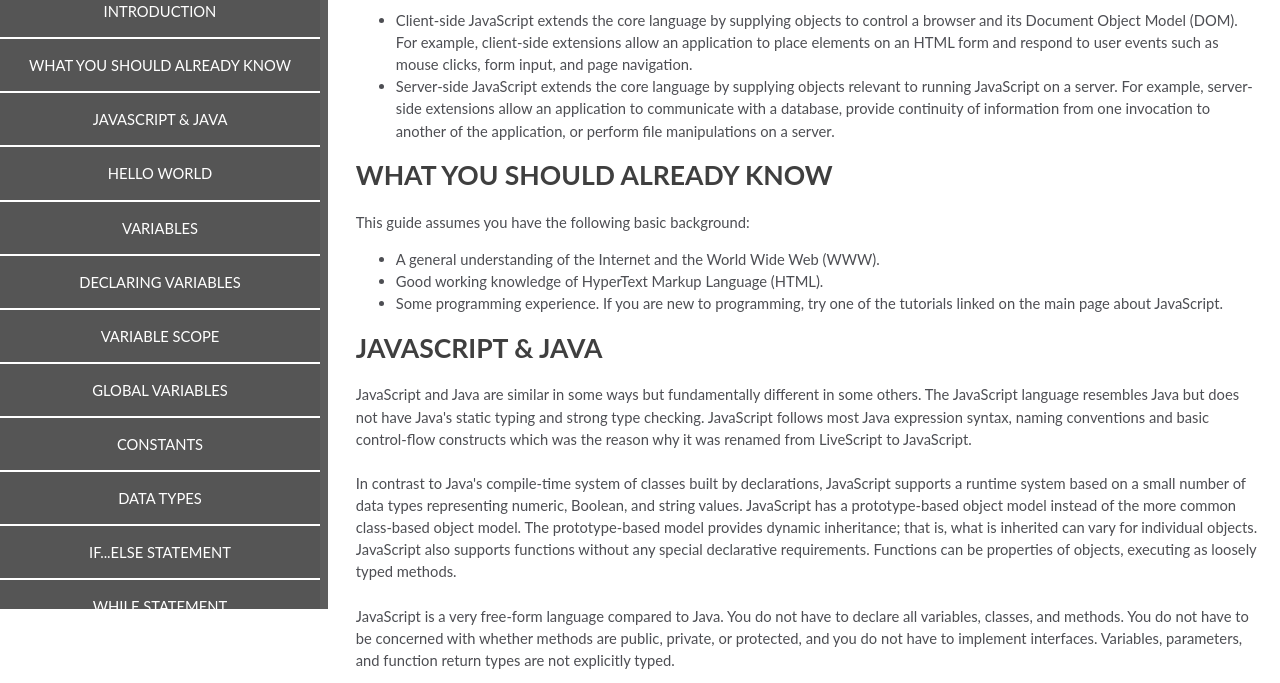
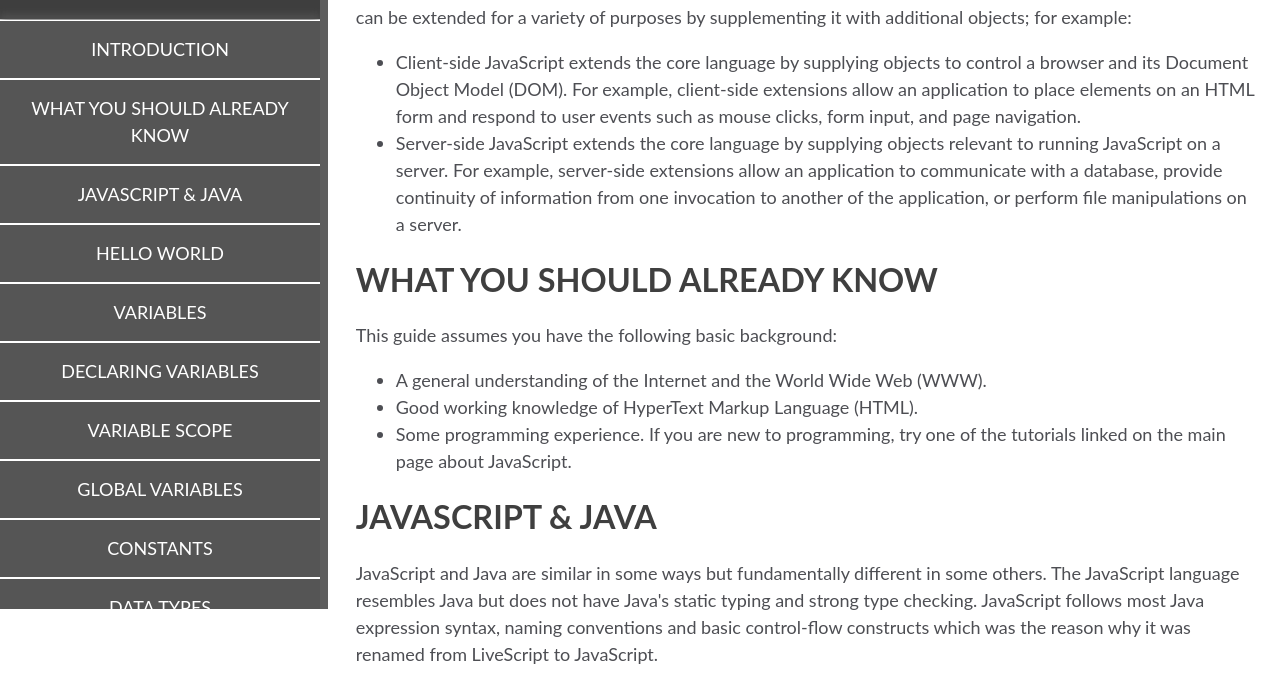
Before and after one commit to iam-idi/Javascript-documentation, a plain HTML site: page index.html in a window 1280 px wide. Shown: the part 191-874 px from the top of the page. Drawn offline with Linux system fonts and the light colour scheme.

Commit message:
TF did i did sef?

```diff
--- a/styles.css
+++ b/styles.css
@@ -8,7 +8,7 @@ html, body {
   font-family: lato, montserrat, arial;
   line-height: 1.5;
   color: #4d4e53;
-  font-size: 0.96em;
+  font-size: 18px;
   display: block;
 }
 code{
@@ -53,7 +53,7 @@ nav{
 
 #navlinks{
   overflow-x: hidden;
-  padding-top: 174px;
+  padding-top: 210px;
 
 }
 
```
